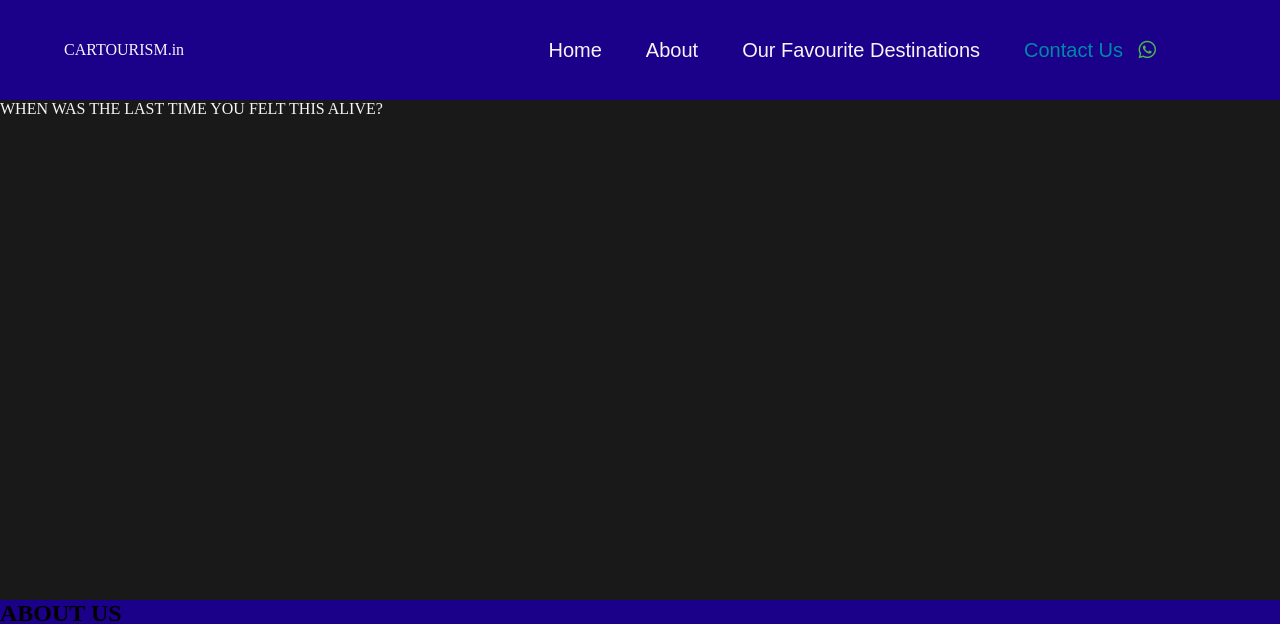
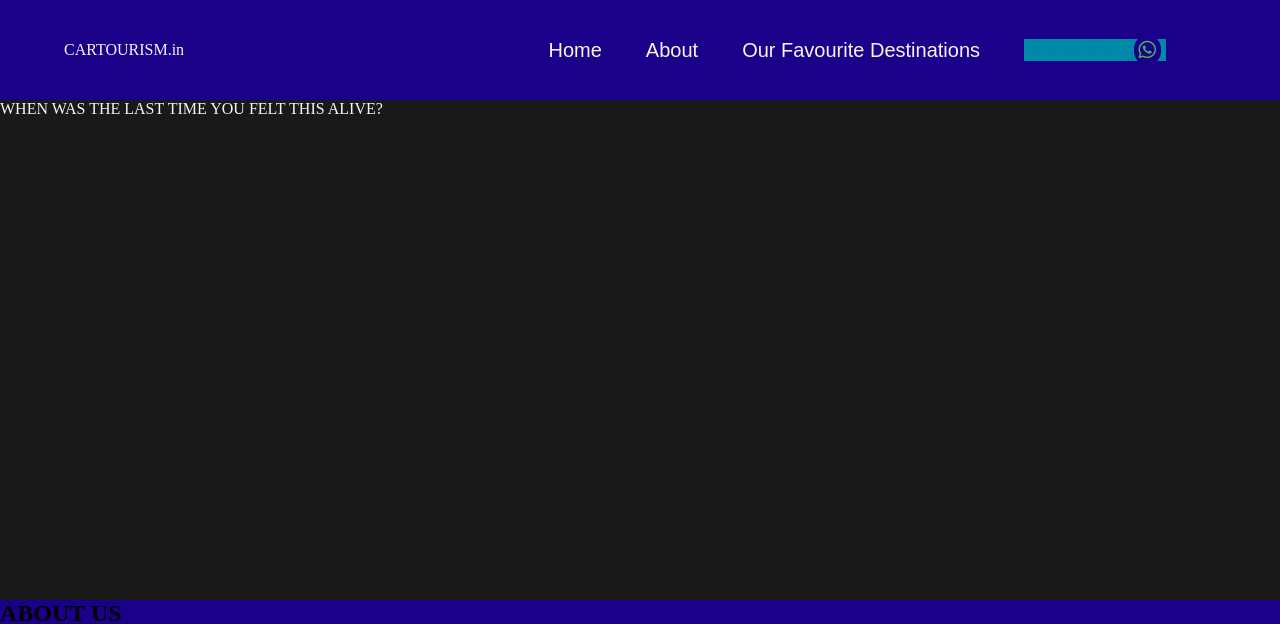
Before and after one commit to VB2004/freelanceProj, a plain HTML site: page index.html in a window 1280 px wide. In both pictures the pointer is over the link "Contact Us". Shown: the top 624 px of the page. Drawn offline with Linux system fonts and the light colour scheme; files whose address does not match are found by name.

Commit message:
testedit 2

```diff
--- a/css/index.css
+++ b/css/index.css
@@ -14,7 +14,7 @@ li, a, button{
 }
 .contactus:hover
 {
-
+    background-color: #0088a9;
 }
 
 header{
```
